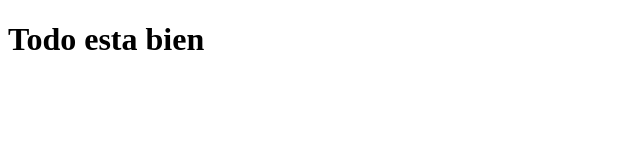
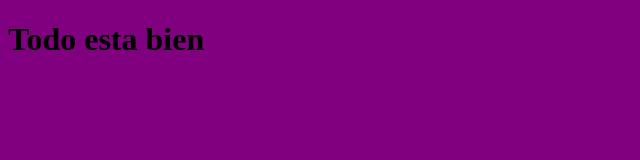
Before and after one commit to alf27048/sass-con-npm, a website: page sitio/index.html in a window 1280 px wide. Shown: the whole page, without its empty margins (0-640 px from the left). Drawn offline with nearby package versions, Linux system fonts and the light colour scheme; files that its build step writes are made by us from their sources.

Commit message:
Organice las carpetas

```diff
--- /dev/null
+++ b/sitio/SCSS/estilos.scss
@@ -0,0 +1,3 @@
+body {
+    background-color: purple;
+}
--- a/index.html
+++ b/sitio/index.html
@@ -5,6 +5,7 @@
     <meta http-equiv="X-UA-Compatible" content="IE=edge">
     <meta name="viewport" content="width=device-width, initial-scale=1.0">
     <title>Hola!</title>
+    <link rel="stylesheet" href="CSS/estilos.css">
 </head>
 <body>
     <h1>Todo esta bien</h1>
```
Also changed, not shown: 1 other file.
